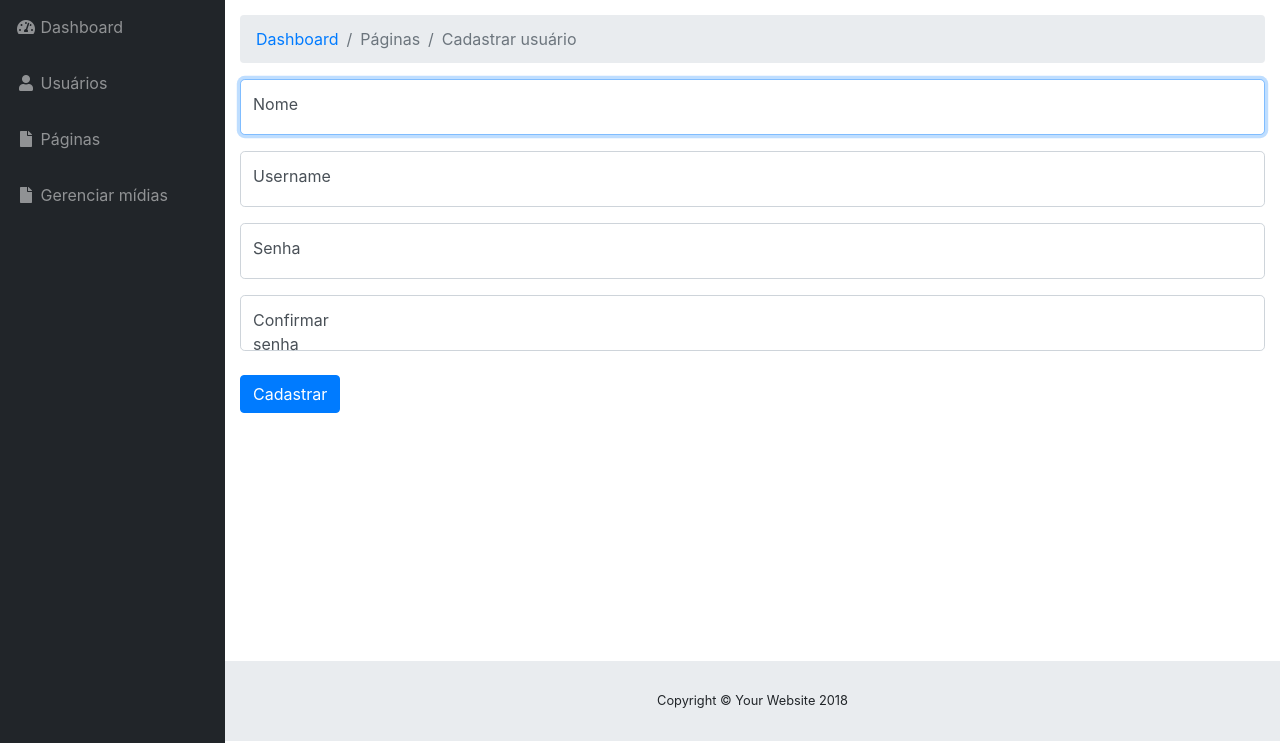
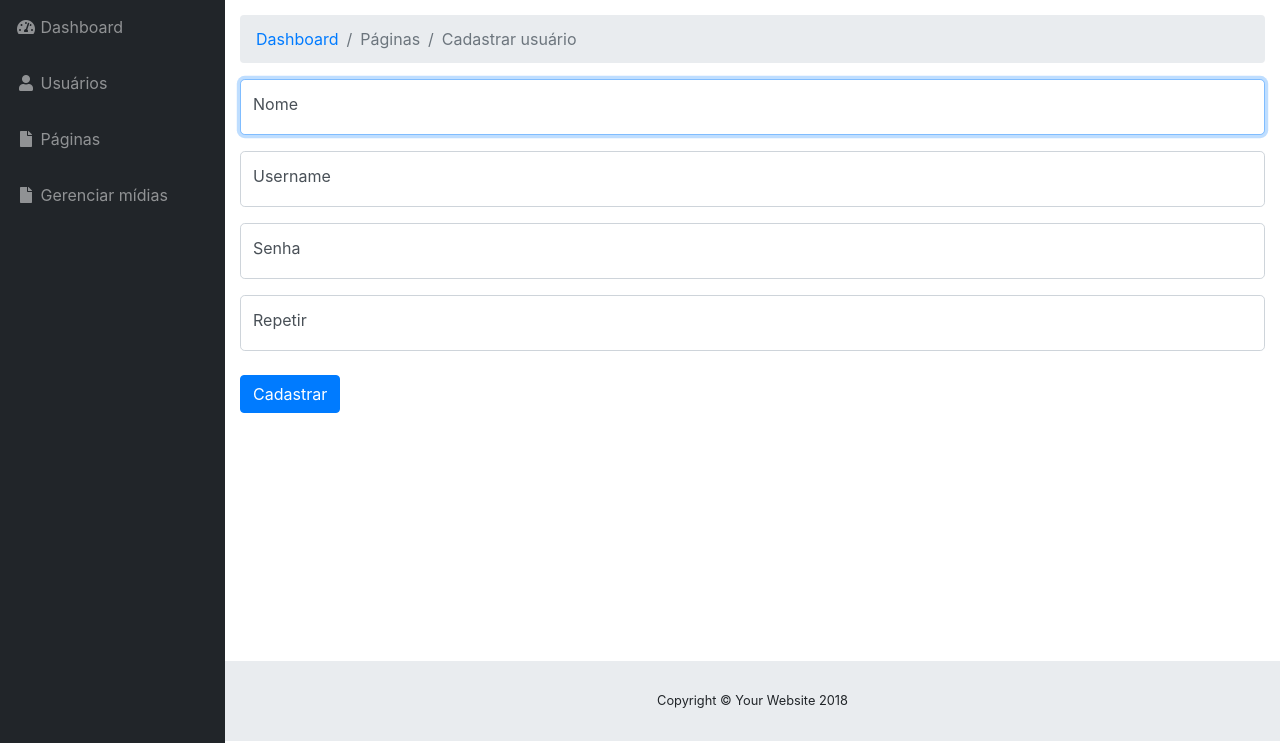
Before and after one commit to vinimartim/PET-Geologia, a CodeIgniter app: page /petg/index.php/dashboard/user/cadastrar in a window 1280 px wide. Shown: the part 59-802 px from the top of the page. Run offline with CodeIgniter, Linux system fonts and the light colour scheme; some libraries are stand-ins or nearby versions.

Commit message:
Alterações nos links

```diff
--- a/application/controllers/dashboard/User.php
+++ b/application/controllers/dashboard/User.php
@@ -66,7 +66,11 @@ class User extends CI_Controller {
 
 		if($adc_usuario) {
 			$this->session->set_flashdata('success','Usuário cadastrado com sucesso!');
-			redirect('login');
+			if($this->session->userdata('logged_in')) {
+				redirect('dashboard/user/list');
+			} else {
+				redirect('login');
+			}
 		} else {
 			redirect('dashboard/user/cadastrar');
 		}
--- a/application/views/dashboard/user_cadastrar.php
+++ b/application/views/dashboard/user_cadastrar.php
@@ -48,8 +48,8 @@
                     </div>
 
                     <div class="form-label-group">
-                        <input name="senha2" type="password" class="form-control form-control-lg" id="senha2" placeholder="Confirmar&#32senha">
-                        <label for="senha2" class="col-sm-1 col-form-label">Confirmar&#32senha</label>
+                        <input name="senha2" type="password" class="form-control form-control-lg" id="senha2" placeholder="Repetir">
+                        <label for="senha2" class="col-sm-1 col-form-label">Repetir</label>
                     </div>
 
                     <button type="submit" class="btn btn-primary mt-2">Cadastrar</button>
--- a/application/views/dashboard/user_list.php
+++ b/application/views/dashboard/user_list.php
@@ -30,7 +30,7 @@
                     <h2>Usuários</h2>
                 </div>
                 <div class="col">
-                    <div class="btn btn-primary mb-3 float-right"><i class="fas fa-plus"></i> Novo</div>
+                    <a class="btn btn-primary mb-3 float-right" href="<? base_url() ?>cadastrar" ><i class="fas fa-plus"></i> Novo</a>
                 </div>
             </div>
 
```
